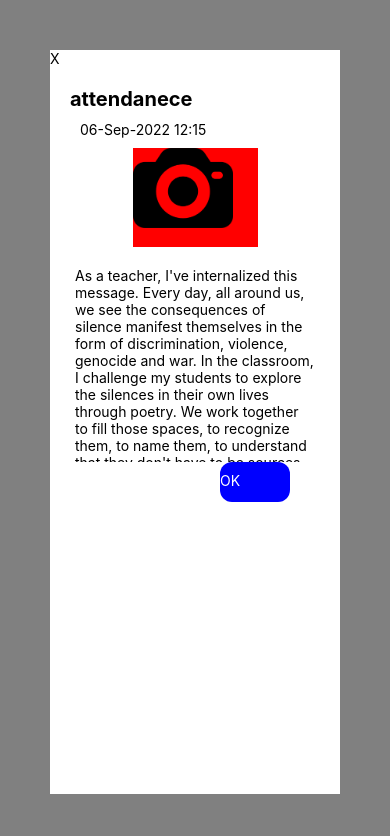
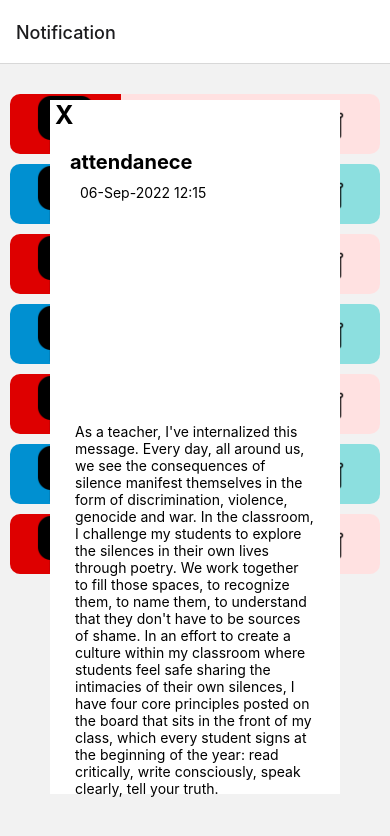
Before and after one commit to Dipono/digital_time_frame_native, a React Native app: screen /Notification in a window 390 px wide. Both pictures are taken after a click on the element 45 px from the left and 154 px from the top of the page. Shown: the top 836 px of the page. Built offline with nearby package versions, Linux system fonts and the light colour scheme.

Commit message:
no notification functional

```diff
--- a/screens/Notification.js
+++ b/screens/Notification.js
@@ -1,4 +1,4 @@
-import { useState } from 'react';
+import { useState, useEffect } from 'react';
 import { Text, View, StyleSheet, Image, TouchableOpacity, Modal, Pressable, ScrollView } from 'react-native';
 function Notification() {
 
@@ -18,16 +18,19 @@ function Notification() {
         { id: 7, nameFrom: 'admin', title: 'workshop', message: `As a teacher, I've internalized this message. Every day, all around us, we see the consequences of silence manifest themselves in the form of discrimination, violence, genocide and war. In the classroom, I challenge my students to explore the silences in their own lives through poetry. We work together to fill those spaces, to recognize them, to name them, to understand that they don't have to be sources of shame. In an effort to create a culture within my classroom where students feel safe sharing the intimacies of their own silences, I have four core principles posted on the board that sits in the front of my class, which every student signs at the beginning of the year: read critically, write consciously, speak clearly, tell your truth.`, dateTime: '05-Sep-2022 12:15' },
 
     ])
+
     const [NotificationSelected, setNotificationSelected] = useState({})
     const [popupNotification, setpopupNotification] = useState(false)
-
+    const [CountNotifications, setCountNotifications] = useState(0)
+    useEffect(()=>{
+        setCountNotifications(1)
+    })
     function removeNotification(message) {
         setNotifications(Notifications.filter((response) => response.id !== message.id));
     }
 
     function SelectedNotification(notification) {
         setNotificationSelected(notification)
-
         setpopupNotification(true)
     }
 
@@ -37,7 +40,7 @@ function Notification() {
                 <View style={styles.inner_modal}>
                     <View style={styles.modal_header}>
                         <Pressable onPress={() => setpopupNotification(false)} >
-                            <Text>X</Text>
+                            <Text style={styles.cancel}>X</Text>
                         </Pressable>
                     </View>
 
@@ -61,19 +64,18 @@ function Notification() {
         </Modal>
     </View>
 
-    return (
-        <ScrollView>
+    let AllNotifications =<ScrollView>
             <View style={styles.notification}>
                 {Notifications.map((messages, xid) => (
                     <View key={xid} style={styles.notificationMessages}>
-                        <View style={styles.icon} >
+                        <View style={[styles.icon, { backgroundColor: xid % 2 === 0 ? 'rgba(222, 0, 0, 1)' : 'rgba(0, 144, 209, 1)', height: '100%' }]} >
                             <Pressable onPress={() => SelectedNotification(messages)}>
-                                <Image source={require('../assets/image/mail-svgrepo-com.svg')} style={styles.mailIcon} />
+                                <Image source={require('../assets/image/chat.png')} style={styles.mailIcon} />
                             </Pressable>
 
                         </View>
 
-                        <View style={styles.summary}>
+                        <View style={[styles.summary, { backgroundColor: xid % 2 === 0 ? 'rgba(255, 225, 225, 1)' : 'rgba(140, 223, 223, 1)', height: '100%' }]}>
                             <Pressable onPress={() => SelectedNotification(messages)}>
                                 <Text style={styles.messageSender}>{messages.nameFrom}</Text>
                                 <Text style={styles.messageTitle}>{messages.title}</Text>
@@ -81,7 +83,7 @@ function Notification() {
 
                         </View>
 
-                        <View style={styles.removeMessage}>
+                        <View style={[styles.removeMessage, { backgroundColor: xid % 2 === 0 ? 'rgba(255, 225, 225, 1)' : 'rgba(140, 223, 223, 1)', height: '100%' }]}>
                             <TouchableOpacity onPress={() => removeNotification(messages)}>
                                 <Image source={require('../assets/image/delete.png')} style={styles.deleteIcon} />
                             </TouchableOpacity>
@@ -92,6 +94,19 @@ function Notification() {
             </View>
         </ScrollView>
 
+    let emptyNotification = <View>
+        <Image source={require('../assets/image/undraw_my_notifications_re_ehmk(1).svg')} style={styles.emptyNoti} />
+        <View>
+            <Text style={styles.emptyTextNotification}>You have no notifications</Text>
+        </View>
+    </View>
+
+    return (
+        <View>
+            {(CountNotifications === 0) && (emptyNotification)}
+            {CountNotifications !==0 && (AllNotifications)}
+        </View>
+
     )
 }
 
@@ -101,14 +116,19 @@ const styles = StyleSheet.create({
     },
     notificationMessages: {
         flexDirection: 'row',
-        margin: 15,
         borderRadius: 10,
-        backgroundColor: 'grey',
-        paddingTop: 15,
-        paddingBottom: 15
+        paddingBottom: 10,
+        marginLeft: 10,
+        marginRight: 10,
+        borderTopLeftRadius: 10
     },
     icon: {
         width: '30%',
+        height: '100%',
+        borderTopLeftRadius: 10,
+        borderBottomLeftRadius: 10,
+        textAlign: 'center',
+        alignItems: 'center',
     },
     mailIcon: {
         height: 60,
@@ -116,34 +136,45 @@ const styles = StyleSheet.create({
     },
     summary: {
         width: '50%',
-        marginTop: 10
     },
     messageSender: {
         fontSize: 15,
         fontWeight: 'bold',
-        marginLeft: 10
+        marginLeft: 10,
+        marginTop: 5
     },
     messageTitle: {
         fontSize: 15,
         marginLeft: 10
+
     },
     removeMessage: {
         width: '20%',
-        marginLeft: 15,
-        marginTop: 10
+        borderTopRightRadius: 10,
+        borderBottomRightRadius: 10
     },
     deleteIcon: {
         height: 30,
         width: 30,
+        marginLeft: 10,
+        marginTop: 15
     },
     modal: {
         backgroundColor: 'grey',
         flex: 1,
+        marginLeft: 50,
+        marginRight: 50,
+        marginBottom: 50,
+        marginTop: 100,
     },
     inner_modal: {
         backgroundColor: 'white',
         flex: 1,
-        margin: 50,
+    },
+    cancel: {
+        fontWeight: 'bold',
+        fontSize: 25,
+        marginLeft: 5
     },
     modal_header: {
         textAlign: 'right',
@@ -154,42 +185,52 @@ const styles = StyleSheet.create({
     },
     modaTitle: {
         fontSize: 20,
-        fontWeight: 'bold'
+        fontWeight: 'bold',
     },
     modalDateTime: {
         padding: 10
     },
     modalDocument: {
-        width: '50%',
         height: '25%',
         margin: 'auto',
-        backgroundColor: 'red',
+        alignItems: 'center',
     },
     modalAttach: {
-        height: 80,
-        width: 100,
+        height: 100,
+        width: '50%',
     },
     scrollDetails: {
-        marginTop: 15,
-        minHeight: 200
+        marginTop: 10,
+        flex: 1,
+        paddingBottom: 250
     },
     messageDetails: {
         margin: 5,
-        height: 80
+        height: 300
     },
     okClose: {
-        marginLeft: 150,
         backgroundColor: 'blue',
         width: 70,
         height: 40,
         textAlign: 'center',
         borderRadius: 12,
+        marginTop: 15
     },
     okCloseText: {
         marginTop: 10,
-        color: 'white'
+        color: 'white',
+        textAlign: 'center',
+    },
+
+    emptyNoti:{
+        height: 300,
+        width: 300,
+        margin:50
+    },
+    emptyTextNotification:{
+        fontSize:15,
+        textAlign: 'center',
     }
-
 
 })
 
```
Also changed, not shown: assets/image/chat.png (added), assets/image/undraw_my_notifications_re_ehmk(1).svg (added).
